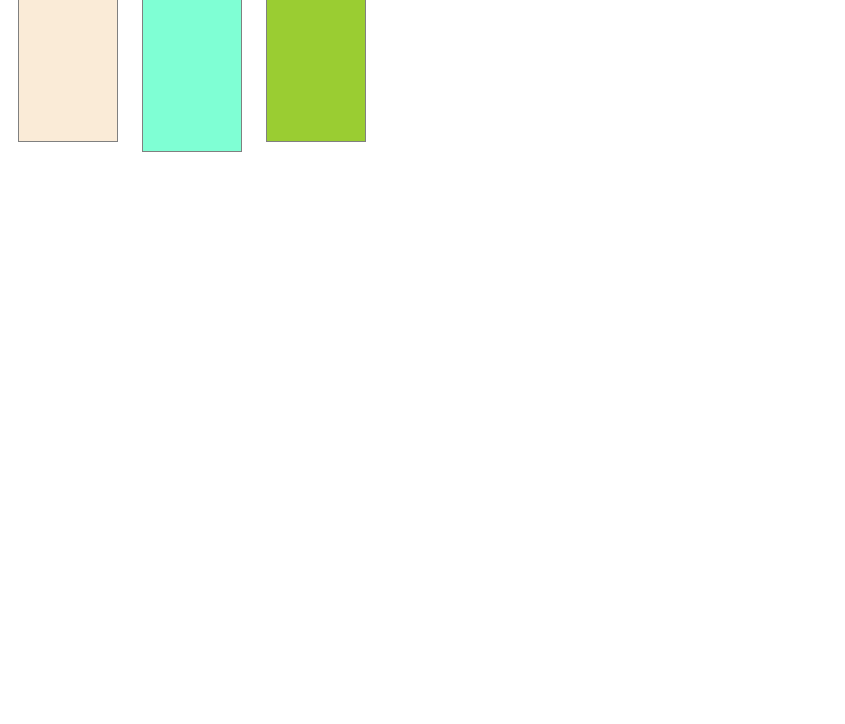
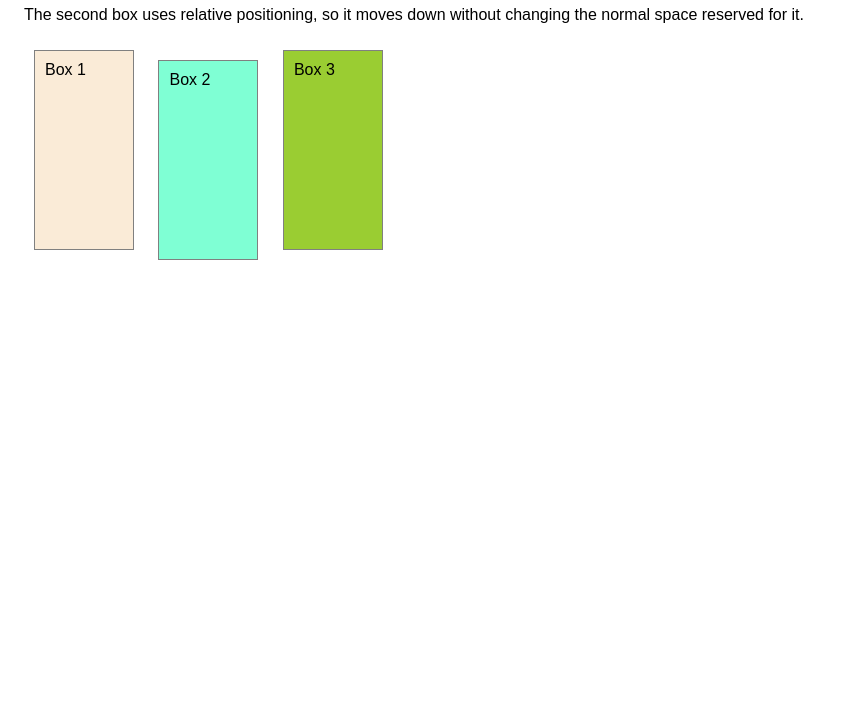
Before and after one commit to Dkshaa/CSS-Positioning, a plain HTML site: page index.html in a window 1280 px wide. Shown: the part 76-800 px from the top of the page, without its empty margins (0-845 px from the left). Drawn offline with Linux system fonts and the light colour scheme.

Commit message:
Clarify positioning demo markup

```diff
--- a/index.html
+++ b/index.html
@@ -3,34 +3,49 @@
 <head>
     <meta charset="UTF-8">
     <meta name="viewport" content="width=device-width, initial-scale=1.0">
-    <title>Document</title>
+    <title>CSS Positioning Demo</title>
     <style>
-        div{
+        body {
+            font-family: Arial, Helvetica, sans-serif;
+            margin: 24px;
+        }
+
+        .demo-box {
             box-sizing: border-box;
             margin: 10px;
             padding: 10px;
             display: inline-block;
             border: 1px solid gray;
             width: 100px;
-            height:200px;
+            height: 200px;
+            vertical-align: top;
+        }
 
+        #div1 {
+            background-color: antiquewhite;
+        }
 
+        #div2 {
+            position: relative;
+            top: 10px;
+            background-color: aquamarine;
         }
-        #div2{
-            position: relative;
-            top:10px;
 
+        #div3 {
+            background-color: yellowgreen;
         }
     </style>
 </head>
 <body>
-    <!-- <p>Lorem ipsum dolor, sit amet consectetur adipisicing elit. Eaque pariatur omnis voluptas dolorum quia consequuntur reiciendis voluptatum? Doloribus id beatae, nesciunt hic rerum doloremque praesentium deserunt atque! Dignissimos, nobis recusandae.
-        Lorem ipsum dolor sit amet consectetur adipisicing elit. Quaerat, atque. Consectetur in reprehenderit laudantium beatae explicabo, doloribus aspernatur nostrum omnis molestiae maiores earum, saepe veniam ab. Hic, rerum. Praesentium, quia.
-        Lorem ipsum dolor sit amet, consectetur adipisicing elit. Vero eius fugit esse eligendi necessitatibus, magni quaerat minus perspiciatis tempora aut quibusdam, vitae earum vel, ratione omnis. Placeat asperiores doloribus ipsam?L0
-    Lorem ipsum, dolor sit amet consectetur adipisicing elit. Magni quaerat culpa quam non doloremque ullam. Praesentium quasi corrupti consequuntur debitis cum quae voluptatem omnis deleniti facere minus deserunt, aliquam alias!Loremlo Lorem, ipsum dolor sit amet consectetur adipisicing elit. Accusamus doloremque eveniet laboriosam suscipit, asperiores optio nisi assumenda labore consequuntur consequatur temporibus. Asperiores non molestiae fuga veritatis rerum sint suscipit amet?
-</p> -->
-    <div id="div1" style="background-color: antiquewhite;">Box1</div>
-    <div id="div2" style="background-color: aquamarine;">Box2</div>
-    <div id="div3"style="background-color: yellowgreen;">Box3</div>
+    <main>
+        <h1>CSS Positioning Demo</h1>
+        <p>The second box uses relative positioning, so it moves down without changing the normal space reserved for it.</p>
+
+        <section aria-label="Relative positioning example">
+            <div id="div1" class="demo-box">Box 1</div>
+            <div id="div2" class="demo-box">Box 2</div>
+            <div id="div3" class="demo-box">Box 3</div>
+        </section>
+    </main>
 </body>
 </html>
```
